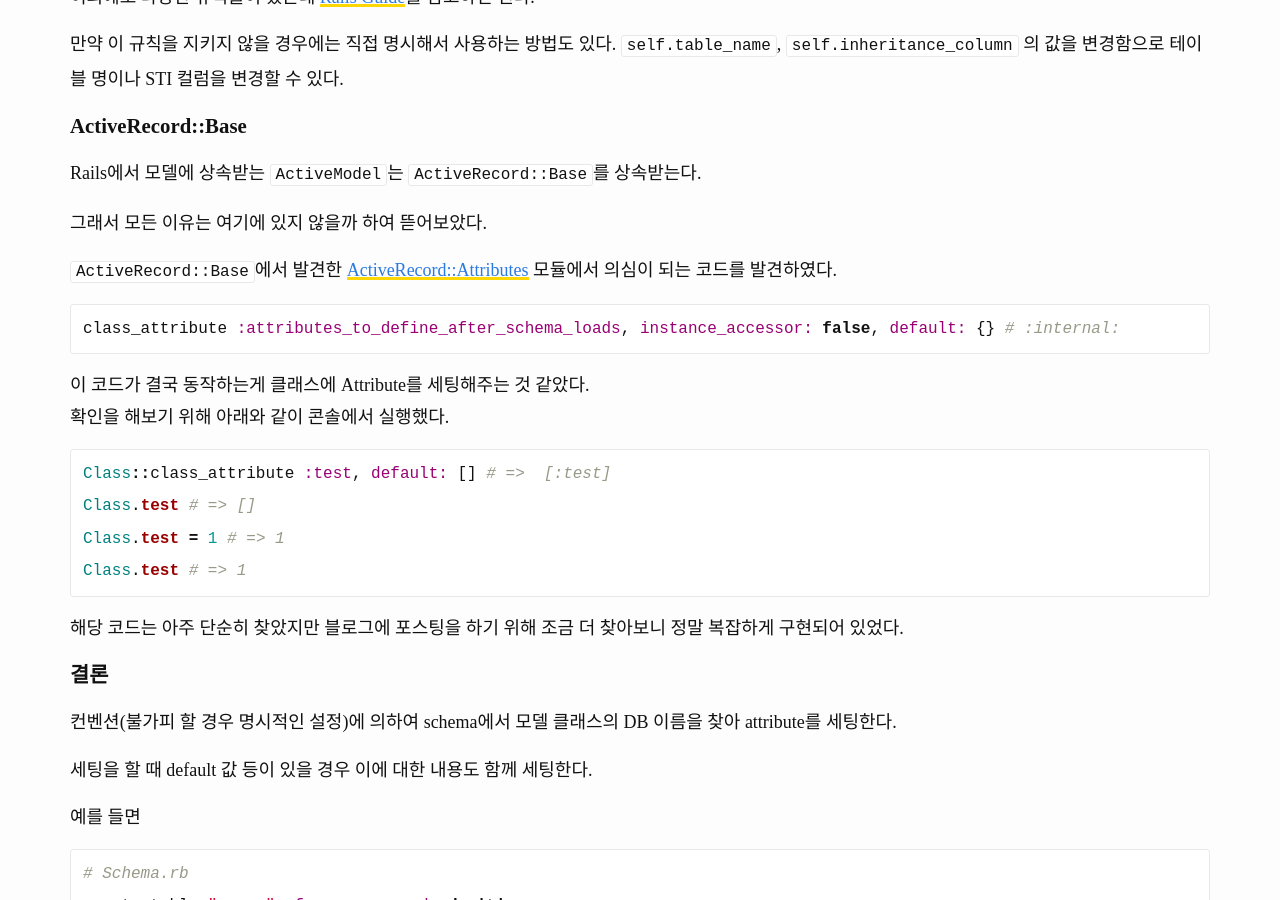
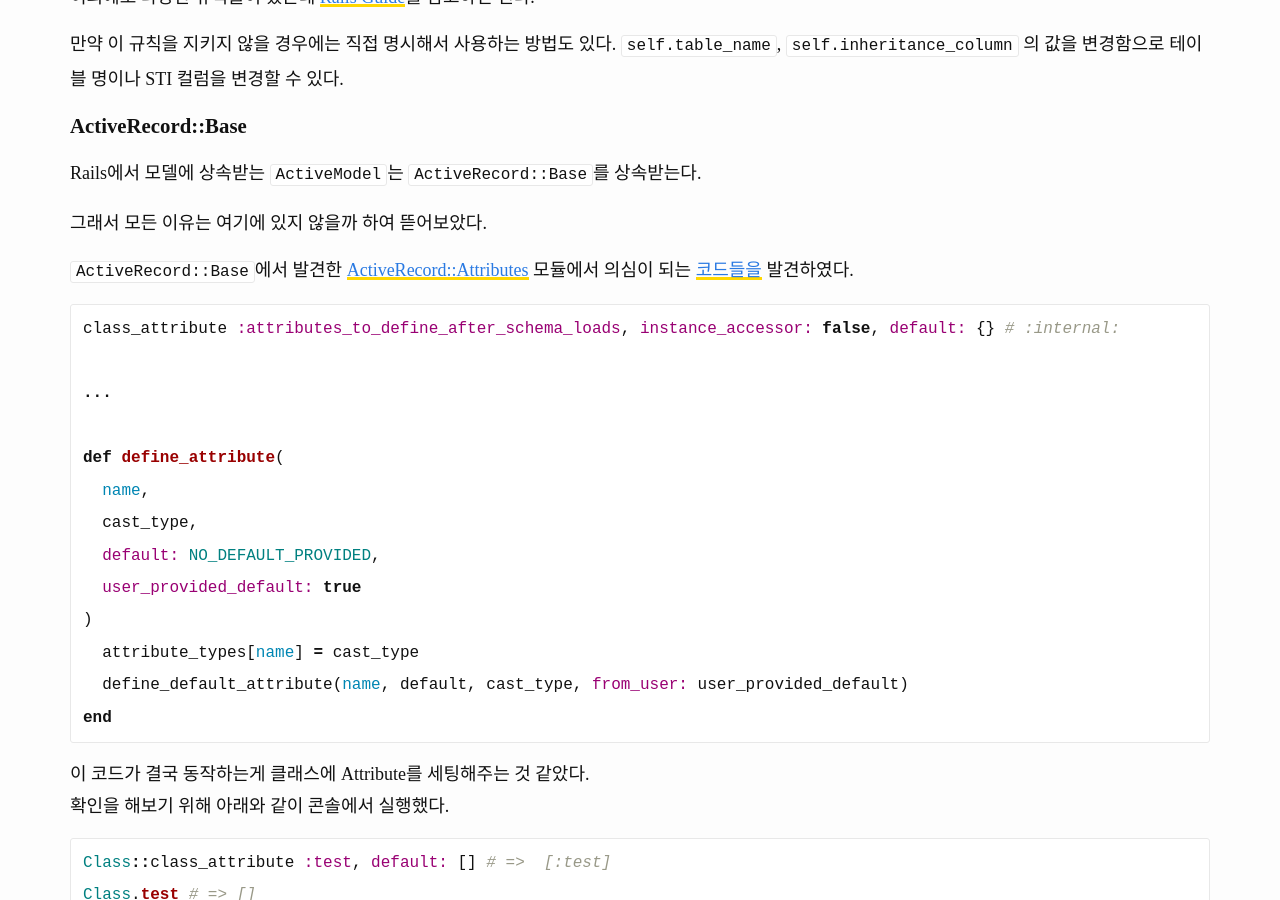
Before and after one commit to dizy64/dizy64.github.io, a Jekyll site: the page built from _posts/2019-07-23-how-to-activerecord-mapping-to-data.md, in a window 1280 px wide and 900 px high, scrolled down 1016 px. Built offline with Jekyll 4.4.1, drawn with Linux system fonts in a browser that asks for light colours; comment, search, counter and statistics services are not loaded.

Commit message:
post: 내용 일부 추가

````diff
--- a/_posts/2019-07-23-how-to-activerecord-mapping-to-data.md
+++ b/_posts/2019-07-23-how-to-activerecord-mapping-to-data.md
@@ -48,10 +48,22 @@ Rails에서 모델에 상속받는 `ActiveModel`는 `ActiveRecord::Base`를 상
 
 그래서 모든 이유는 여기에 있지 않을까 하여 뜯어보았다.
 
-`ActiveRecord::Base`에서 발견한 [ActiveRecord::Attributes](https://github.com/rails/rails/blob/31105c81cc82ae829c382a4eee2c5aa362882dea/activerecord/lib/active_record/attributes.rb#L11) 모듈에서 의심이 되는 코드를 발견하였다.
+`ActiveRecord::Base`에서 발견한 [ActiveRecord::Attributes](https://github.com/rails/rails/blob/31105c81cc82ae829c382a4eee2c5aa362882dea/activerecord/lib/active_record/attributes.rb#L11) 모듈에서 의심이 되는 [코드들을](https://github.com/rails/rails/blob/31105c81cc82ae829c382a4eee2c5aa362882dea/activerecord/lib/active_record/attributes.rb#L236) 발견하였다.
 
 ```ruby
 class_attribute :attributes_to_define_after_schema_loads, instance_accessor: false, default: {} # :internal:
+
+...
+
+def define_attribute(
+  name,
+  cast_type,
+  default: NO_DEFAULT_PROVIDED,
+  user_provided_default: true
+)
+  attribute_types[name] = cast_type
+  define_default_attribute(name, default, cast_type, from_user: user_provided_default)
+end
 ```
 
 이 코드가 결국 동작하는게 클래스에 Attribute를 세팅해주는 것 같았다.<br/>
````
